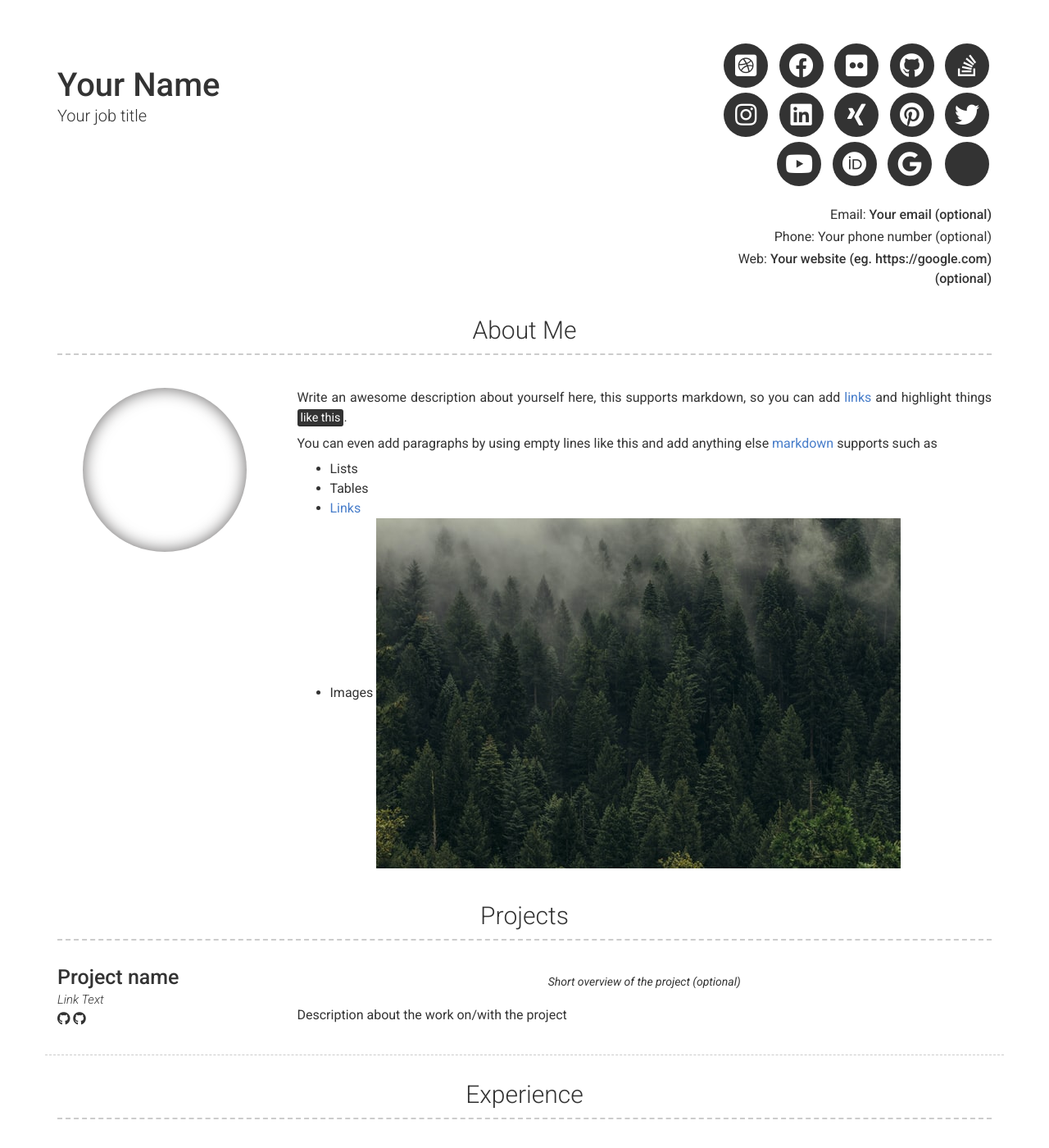
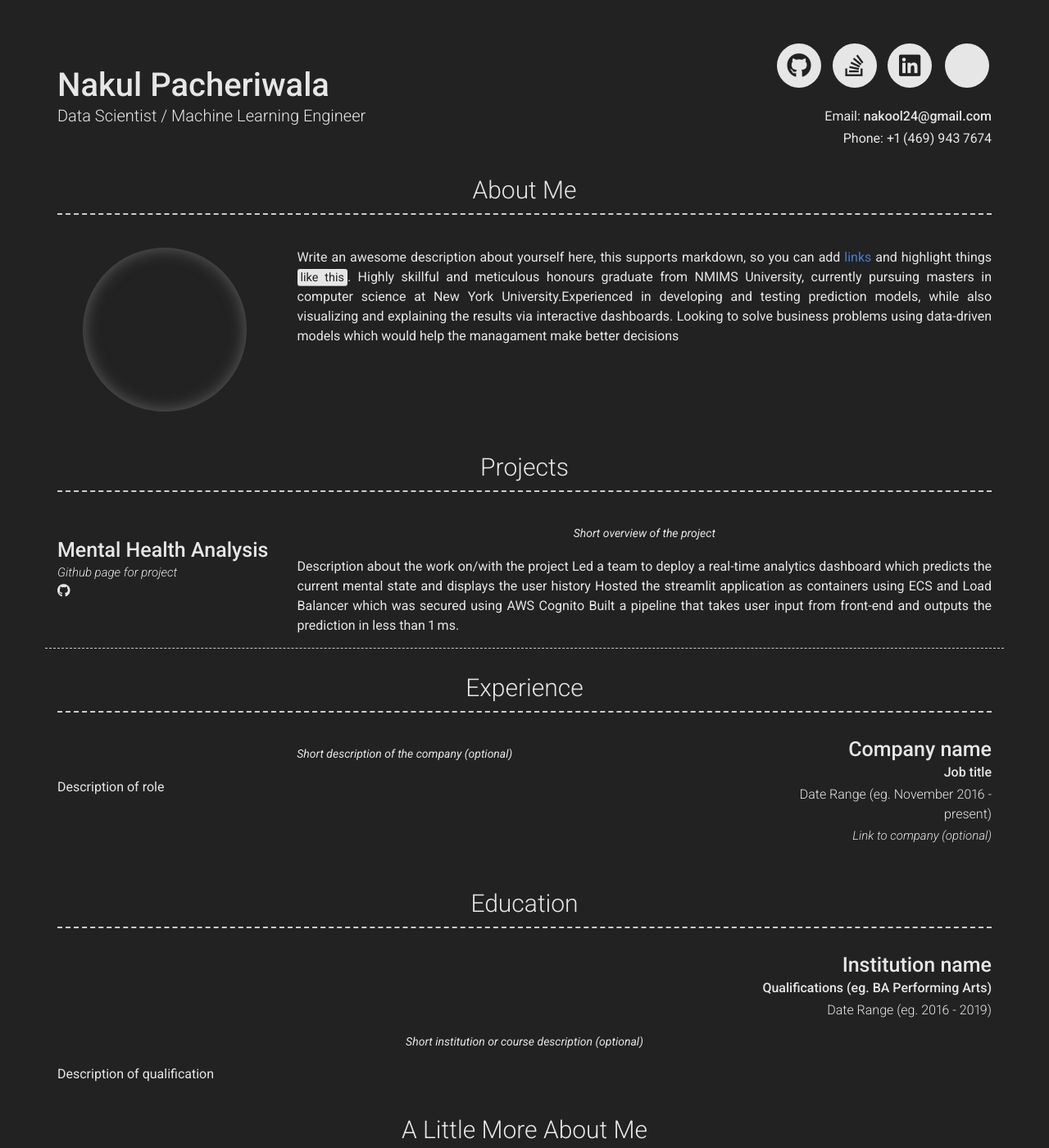
Before and after one commit to Nakul24-1/Nakul.github.io, a Jekyll site: the page built from index.md, in a window 1280 px wide and 1400 px high. Shown: the whole window at 82% size. Built offline with Jekyll 4.4.1, drawn with Linux system fonts in a browser that asks for light colours; nearby versions of some CDN libraries; some of the changed text lies outside the part shown.

Commit message:
Update _config.yml

```diff
--- a/_config.yml
+++ b/_config.yml
@@ -6,32 +6,32 @@ repository: Git repository where your resume will be hosted, only required if yo
 version: 2
 
 # Personal info
-name: Your Name
-title: Your job title
-email: Your email (optional)
+name: Nakul Pacheriwala
+title: Data Scientist / Machine Learning Engineer
+email: nakool24@gmail.com
 # email_title: Email (Email title override)
-phone: Your phone number (optional)
+phone: +1 (469) 943 7674
 # phone_title: Phone (Phone title override)
-website: Your website (eg. https://google.com)(optional)
+# website: Your website (eg. https://google.com)(optional)
 # website_title: Web (Website title override)
 
 # Dark Mode (true/false/never)
-darkmode: false
+darkmode: true
 
 # Social links
-twitter_username: jekyllrb
-github_username:  jekyll
-stackoverflow_username: "00000001"
-dribbble_username: jekyll
-facebook_username: jekyll
-flickr_username: jekyll
-instagram_username: jekyll
-linkedin_username: jekyll
-xing_username: jekyll
-pinterest_username: jekyll
-youtube_username: jekyll
-orcid_username: 0000-0000-0000-0000
-googlescholar_username: D847cGsAAAAJ
+#twitter_username:
+github_username:  Nakul24-1
+stackoverflow_username: "10285756"
+#dribbble_username: jekyll
+#facebook_username: jekyll
+#flickr_username: jekyll
+#instagram_username: jekyll
+linkedin_username: nakul-pacheriwala
+#xing_username: jekyll
+#pinterest_username: jekyll
+#youtube_username: jekyll
+#orcid_username: 0000-0000-0000-0000
+#googlescholar_username: D847cGsAAAAJ
 
 # Additional icon links
 additional_links:
@@ -53,12 +53,8 @@ additional_links:
 about_profile_image: Directory of profile image (eg. images/profile.jpg)
 about_content: | # this will include new lines to allow paragraphs
   Write an awesome description about yourself here, this supports markdown, so you can add [links](http://foobar.com) and highlight things <mark>like this</mark>.
-
-  You can even add paragraphs by using empty lines like this and add anything else [markdown](https://www.markdownguide.org/getting-started#what-is-markdown) supports such as
-    - Lists
-    - Tables
-    - <a href="google.com">Links</a>
-    - Images ![alt text](/images/landscape-trees.jpg "Trees")
+  Highly skillful and meticulous honours graduate from NMIMS University, currently pursuing masters in computer science at New York University.Experienced in developing and testing prediction models, while also visualizing and explaining the results via interactive dashboards.
+  Looking to solve business problems using data-driven models which would help the managament make better decisions
 
 content:
   - title: Projects # Title for the section
@@ -67,20 +63,20 @@ content:
       - layout: left
         border: weak  # Value of `weak` will display a weak border below this item. # Any
                       # other value (or no value) means no border will be displayed
-        title: Project name
-        link: Link to project (eg. sproogen.github.io/modern-resume-theme)(optional)
-        link_text: Link Text
+        title: Mental Health Analysis
+        link: https://github.com/Nakul24-1/Mental-Health-Cloud
+        link_text: Github page for project
         additional_links:
           - title:  Github page for project (eg. sproogen/modern-resume-theme)
             icon: fab fa-github
-            url: Link to project (eg. sproogen.github.io/modern-resume-theme)(optional)
-          - title:  Github page for project (eg. sproogen/modern-resume-theme)
-            icon: fab fa-github
-            url: Link to project (eg. sproogen.github.io/modern-resume-theme)(optional)
+            url: https://github.com/Nakul24-1/Mental-Health-Cloud
         quote: >
-          Short overview of the project (optional)
+          Short overview of the project
         description: | # this will include new lines to allow paragraphs
           Description about the work on/with the project
+          Led a team to deploy a real-time analytics dashboard which predicts the current mental state and displays the user history
+          Hosted the streamlit application as containers using ECS and Load Balancer which was secured using AWS Cognito
+          Built a pipeline that takes user input from front-end and outputs the prediction in less than 1 ms.
   - title: Experience
     layout: list
     content:
```
